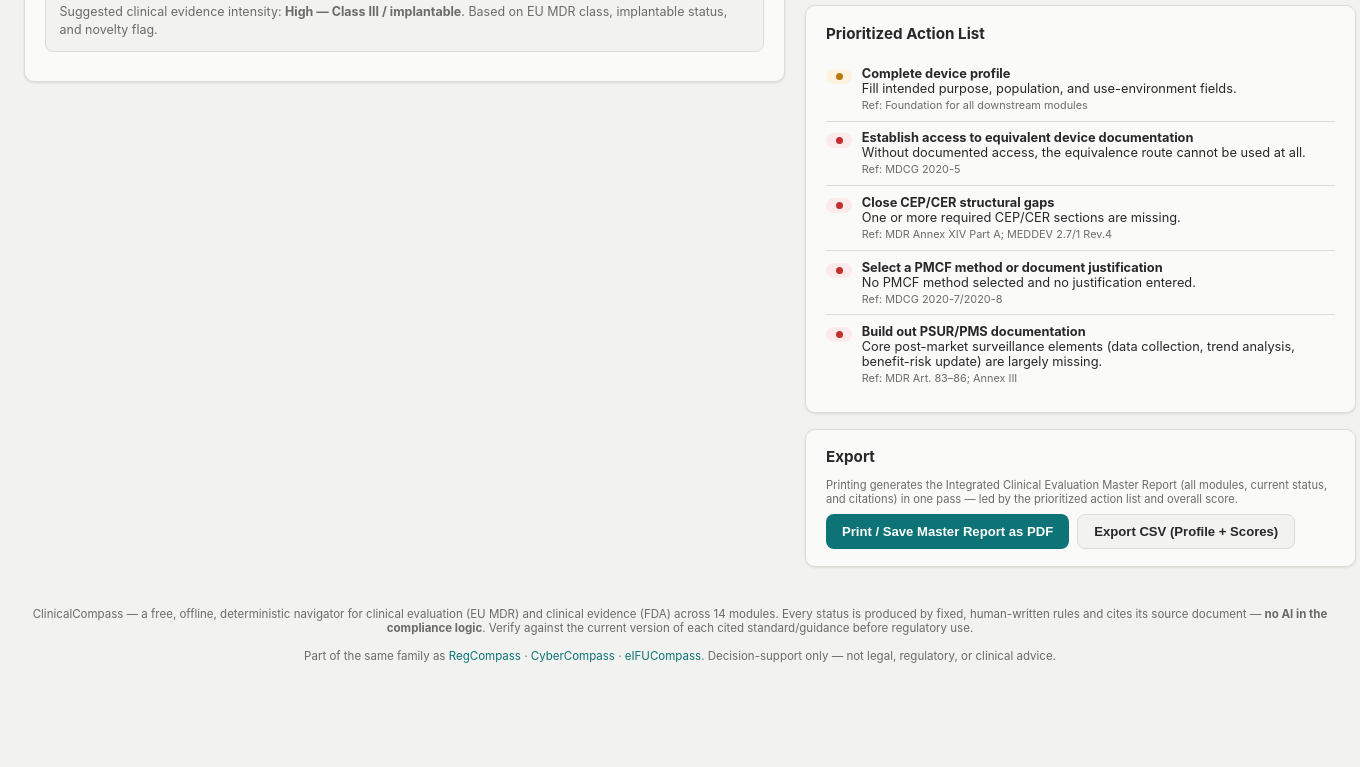
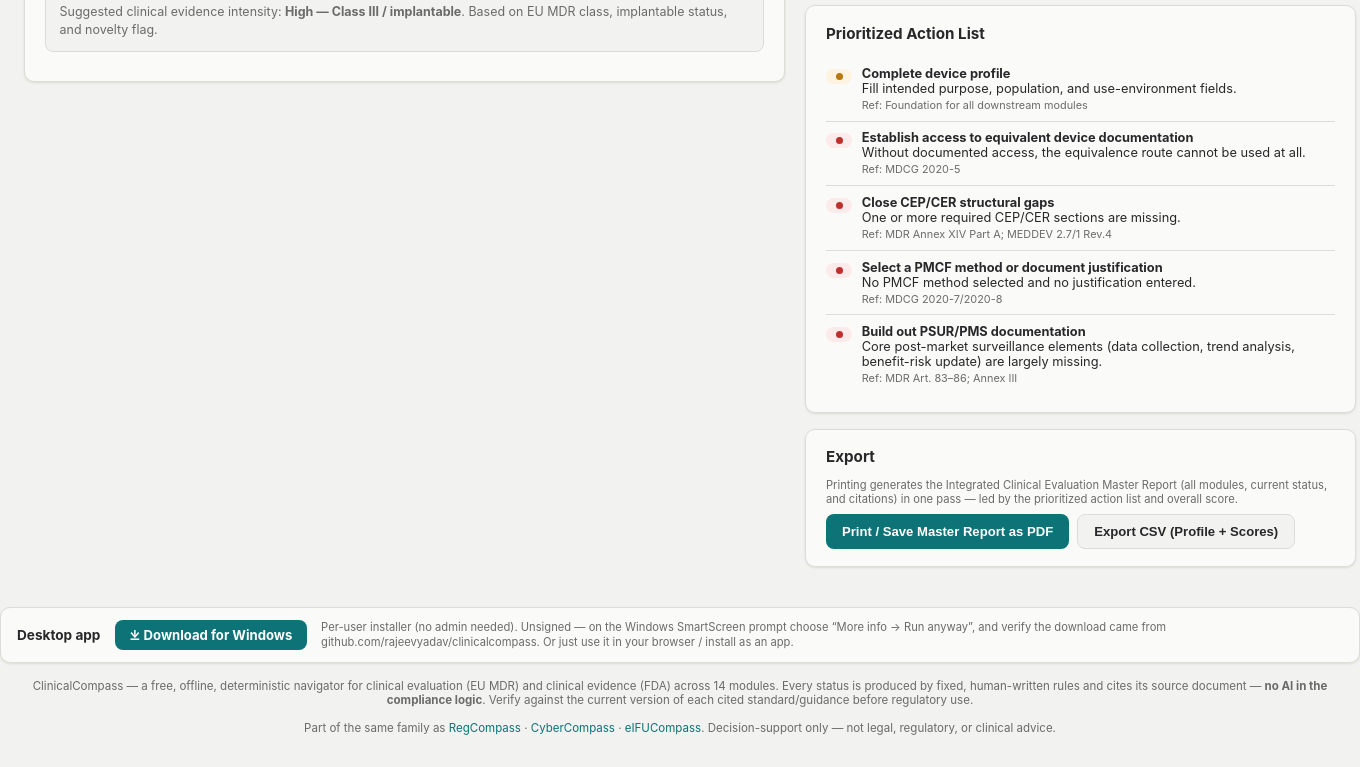
Before and after one commit to rajeevyadav/ClinicalCompass, an Electron app: page index.html in a window 1360 px wide. Shown: the part 843-1610 px from the top of the page. Before the commit the page ends 1538 px from the top, so only its background shows below. Drawn offline with Linux system fonts and the light colour scheme.

Commit message:
feat(ui): add in-app 'Download for Windows' bar on the page (v1.0.2) (#8)
Parity with RegCompass/CyberCompass — the web/PWA page now links to the latest
Windows installer (hidden in print). Bumps to v1.0.2 so a fresh release is cut.

```diff
--- a/css/components.css
+++ b/css/components.css
@@ -62,3 +62,10 @@ textarea{min-height:64px; resize:vertical;}
 .check-list input{margin-top:2px;}
 .module-score-tag{font-size:0.68rem; font-weight:700; padding:0.15rem 0.5rem; border-radius:999px;}
 .breakdown-row{display:flex; justify-content:space-between; align-items:center; padding:0.3rem 0; font-size:0.78rem; border-bottom:1px solid var(--border);}
+
+/* Desktop-app download bar (web/PWA only; hidden in print). */
+.dl-bar{display:flex;align-items:center;flex-wrap:wrap;gap:0.5rem 0.9rem;max-width:1400px;margin:0 auto 1rem;padding:0.7rem 1rem;background:var(--panel);border:1px solid var(--border);border-radius:var(--radius);box-shadow:var(--shadow);}
+.dl-bar .dl-lead{font-weight:700;font-size:0.85rem;}
+.dl-bar .dl-btn{background:var(--teal);color:#fff;text-decoration:none;font-weight:700;font-size:0.82rem;padding:0.45rem 0.9rem;border-radius:8px;white-space:nowrap;}
+.dl-bar .dl-note{font-size:0.7rem;color:var(--text-muted);flex:1 1 240px;line-height:1.4;}
+@media print{ .dl-bar{display:none !important;} }
--- a/index.html
+++ b/index.html
@@ -1,6 +1,6 @@
 <!DOCTYPE html>
 <!-- ClinicalCompass — Clinical Evaluation (EU MDR) / Clinical Evidence (FDA)
-     Navigator. Version 1.0.1. Deterministic, offline-first, no AI in the
+     Navigator. Version 1.0.2. Deterministic, offline-first, no AI in the
      compliance logic. Verify every citation against the current source text. -->
 <html lang="en">
 <head>
@@ -453,6 +453,14 @@
   </div>
 </main>
 
+<!-- Desktop-app download bar. The same page runs in the browser and installs as
+     a PWA; this is the native Windows convenience build. -->
+<div class="dl-bar">
+  <span class="dl-lead">Desktop app</span>
+  <a class="dl-btn" href="https://github.com/rajeevyadav/clinicalcompass/releases/latest/download/ClinicalCompass-Setup.exe">⤓ Download for Windows</a>
+  <span class="dl-note">Per-user installer (no admin needed). Unsigned — on the Windows SmartScreen prompt choose “More info → Run anyway”, and verify the download came from github.com/rajeevyadav/clinicalcompass. Or just use it in your browser / install as an app.</span>
+</div>
+
 <!-- MASTER REPORT (print-only) -->
 <div id="masterReport">
   <h1 style="font-size:1.3rem;">Integrated Clinical Evaluation Master Report</h1>
--- a/package.json
+++ b/package.json
@@ -1,7 +1,7 @@
 {
   "name": "clinicalcompass",
   "productName": "ClinicalCompass",
-  "version": "1.0.1",
+  "version": "1.0.2",
   "description": "ClinicalCompass — Clinical Evaluation (EU MDR) / Clinical Evidence (FDA) Navigator. Offline desktop wrapper of the same index.html served on the web.",
   "author": "Rajeev Yadav <rajeevyadav@gmail.com>",
   "license": "MIT",
```
